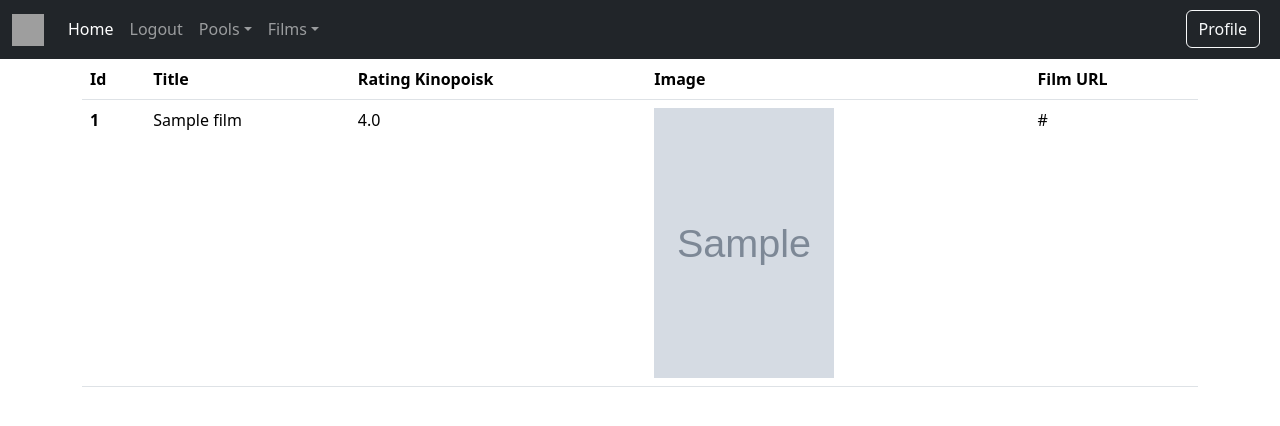
After one commit to kaayran/go-film, a Flask app: page /account/films in a window 1280 px wide. The commit adds this page. Shown: the top 426 px of the page. Run offline with Flask 2, Linux system fonts and the light colour scheme; a user stored in the database is signed in; tables that the repository leaves empty hold one stand-in row (values such as "Sample post"); grey boxes marked "Sample" are stand-in pictures; some libraries are stand-ins or nearby versions; grey boxes are pictures that could not be loaded.

Commit message:
delete unused user args to templates create Film model to provide data to db create 2 views to show all user's films & add new films to his collection

```diff
--- a/website/__init__.py
+++ b/website/__init__.py
@@ -19,7 +19,7 @@ def create_app():
     app.register_blueprint(pools, url_prefix='/pools')
 
     # Import all Database classes here
-    from .models import User, Pool
+    from .models import User, Pool, Film
 
     from .db import Base, engine, Session
 
--- a/website/account/account.py
+++ b/website/account/account.py
@@ -1,7 +1,8 @@
 from flask import Blueprint
 from flask_login import login_required
 
-from .controllers import get_profile
+from .controllers import get_profile, get_films
+from .controllers import get_create_films
 
 account = Blueprint('account', __name__, template_folder='templates')
 
@@ -10,3 +11,15 @@ account = Blueprint('account', __name__, template_folder='templates')
 @login_required
 def index():
     return get_profile()
+
+
+@account.route('/films/create', methods=['GET', 'POST'])
+@login_required
+def create():
+    return get_create_films()
+
+
+@account.route('/films', methods=['GET', 'POST'])
+@login_required
+def films():
+    return get_films()
--- a/website/account/controllers/__init__.py
+++ b/website/account/controllers/__init__.py
@@ -1 +1,3 @@
 from .account import get_profile
+from .films import get_create_films
+from .films import get_films
--- a/website/account/controllers/account.py
+++ b/website/account/controllers/account.py
@@ -1,6 +1,5 @@
 from flask import render_template
-from flask_login import current_user
 
 
 def get_profile():
-    return render_template('account/index.html', user=current_user)
+    return render_template('account/index.html')
--- /dev/null
+++ b/website/account/controllers/films.py
@@ -0,0 +1,38 @@
+from flask import render_template, request, redirect, url_for, flash
+from flask_login import current_user
+
+from ...db import Session
+from ...models import Film
+from ...parser import get_film_id, get_film_data
+
+
+def get_create_films():
+    if request.method == 'POST':
+        url = request.form['url']
+        user = current_user
+        user_id = user.id
+        film_id = get_film_id(url)
+        new_film = get_film_data(film_id)
+        new_film.user_id = user_id
+        print(repr(new_film))
+
+        flash('Film successfully added to your list.', category='success')
+
+        session = Session()
+        session.add(new_film)
+        session.commit()
+
+        return redirect(url_for('account.create'))
+
+    return render_template('account/create.html')
+
+
+def get_films():
+    user = current_user
+    user_id = user.id
+
+    session = Session()
+    films = session.query(Film).filter_by(user_id=user_id)
+    session.close()
+
+    return render_template('account/films.html', films=films)
--- /dev/null
+++ b/website/account/templates/account/films.html
@@ -0,0 +1,37 @@
+{% extends 'base.html' %} {% block title %} Films {% endblock %}
+
+{% block content %}
+    <table class="table">
+        <thead class="thead-dark">
+        <tr>
+            <th scope="col">Id</th>
+            <th scope="col">Title</th>
+            <th scope="col">Rating Kinopoisk</th>
+            <th scope="col">Image</th>
+            <th scope="col">Film URL</th>
+        </tr>
+        </thead>
+        <tbody>
+        {% if films %}
+            {% for film in films %}
+                <tr>
+                    <th scope="row">{{ film.kinopoisk_id }}</th>
+                    <td>{{ film.name_original }}</td>
+                    <td>{{ film.rating_kinopoisk }}</td>
+                    <td><img src="{{ film.image }}" alt="" width="180" height="270"></td>
+                    <td>{{ film.url }}</td>
+                </tr>
+            {% endfor %}
+        {% else %}
+            <tr>
+                <th scope="row">#</th>
+                <td>#</td>
+                <td>#</td>
+                <td>#</td>
+                <td>#</td>
+            </tr>
+        {% endif %}
+
+        </tbody>
+    </table>
+{% endblock %}
--- a/website/account/templates/account/index.html
+++ b/website/account/templates/account/index.html
@@ -1,5 +1,5 @@
-{% extends 'base.html' %} {% block title %} Profile {% endblock %}
+{% extends 'base.html' %} {% block title %} Add Films {% endblock %}
 
 {% block content %}
-    <h1>Hello!</h1>
+    <h1>Profile</h1>
 {% endblock %}
--- a/website/home/controllers/home.py
+++ b/website/home/controllers/home.py
@@ -1,6 +1,5 @@
 from flask import render_template
-from flask_login import current_user
 
 
 def get_index():
-    return render_template('home/index.html', user=current_user)
+    return render_template('home/index.html')
--- a/website/models/__init__.py
+++ b/website/models/__init__.py
@@ -1,2 +1,3 @@
 from .user import User
 from .pool import Pool
+from .film import Film
--- a/website/models/pool.py
+++ b/website/models/pool.py
@@ -1,10 +1,9 @@
-from flask_login import UserMixin
 from sqlalchemy import Column, Integer, String
 
 from ..db import Base
 
 
-class Pool(Base, UserMixin):
+class Pool(Base):
     __tablename__ = 'pools'
 
     id = Column(Integer, primary_key=True)
--- a/website/pools/controllers/pools.py
+++ b/website/pools/controllers/pools.py
@@ -15,7 +15,7 @@ def get_pools():
     for pool in pools:
         print(repr(pool))
 
-    return render_template('pools/index.html', user=current_user, pools=pools)
+    return render_template('pools/index.html', pools=pools)
 
 
 def add_pool():
@@ -36,4 +36,4 @@ def add_pool():
 
         return redirect(url_for('home.index'))
 
-    return render_template('pools/create.html', user=current_user)
+    return render_template('pools/create.html')
--- a/website/templates/base.html
+++ b/website/templates/base.html
@@ -21,7 +21,7 @@
         </button>
         <div class="collapse navbar-collapse">
             <ul class="navbar-nav me-auto mb-2 mb-xl-0">
-                {% if user.is_authenticated %}
+                {% if current_user.is_authenticated %}
                     <li class="nav-item">
                         <a class="nav-link active" aria-current="page" href='/'>Home</a>
                     </li>
@@ -34,18 +34,27 @@
                     </li>
                 {% endif %}
                 <li class="nav-item dropdown">
-                    <a class="nav-link dropdown-toggle" href="#" id="dropdown" data-bs-toggle="dropdown"
+                    <a class="nav-link dropdown-toggle" href="#" id="pools_dropdown" data-bs-toggle="dropdown"
                        aria-expanded="false">Pools</a>
-                    <ul class="dropdown-menu" aria-labelledby="dropdown">
+                    <ul class="dropdown-menu" aria-labelledby="pools_dropdown">
                         <li><a class="dropdown-item" href="/pools">My pools</a></li>
                         <li><a class="dropdown-item" href="/pools/create">Create pool</a></li>
+                        <li><a class="dropdown-item" href="#">Something else here</a></li>
+                    </ul>
+                </li>
+                <li class="nav-item dropdown">
+                    <a class="nav-link dropdown-toggle" href="#" id="films_dropdown" data-bs-toggle="dropdown"
+                       aria-expanded="false">Films</a>
+                    <ul class="dropdown-menu" aria-labelledby="films_dropdown">
+                        <li><a class="dropdown-item" href="/account/films">My films</a></li>
+                        <li><a class="dropdown-item" href="/account/films/create">Add film</a></li>
                         <li><a class="dropdown-item" href="#">Something else here</a></li>
                     </ul>
                 </li>
             </ul>
         </div>
         <div class="text-end">
-            {% if user.is_authenticated %}
+            {% if current_user.is_authenticated %}
                 <a class="btn btn-outline-light me-2" href='/account'>Profile</a>
             {% else %}
                 <a class="btn btn-outline-light me-2" href='/login'>Login</a>
```
Also changed, not shown: website/account/templates/account/create.html (added, +18 -0 lines), website/auth/controllers/auth.py (+7 -4 lines), website/models/film.py (added, +23 -0 lines), website/parser/stream.py (+23 -3 lines).
